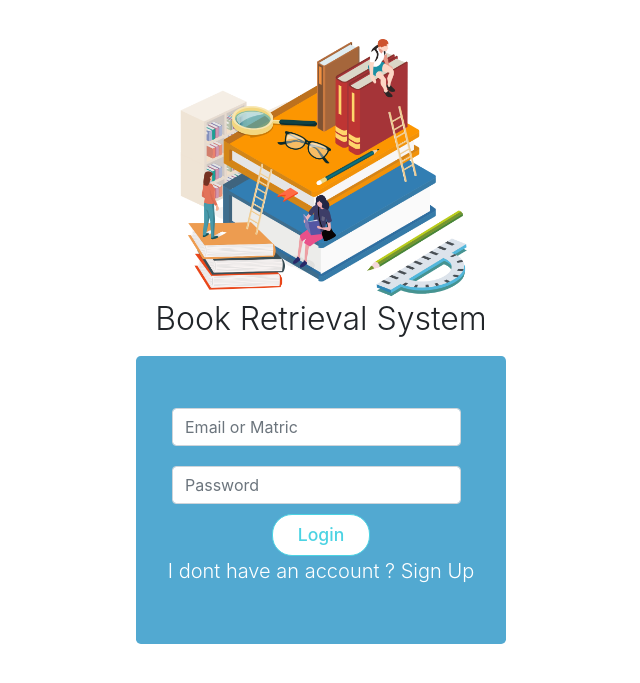
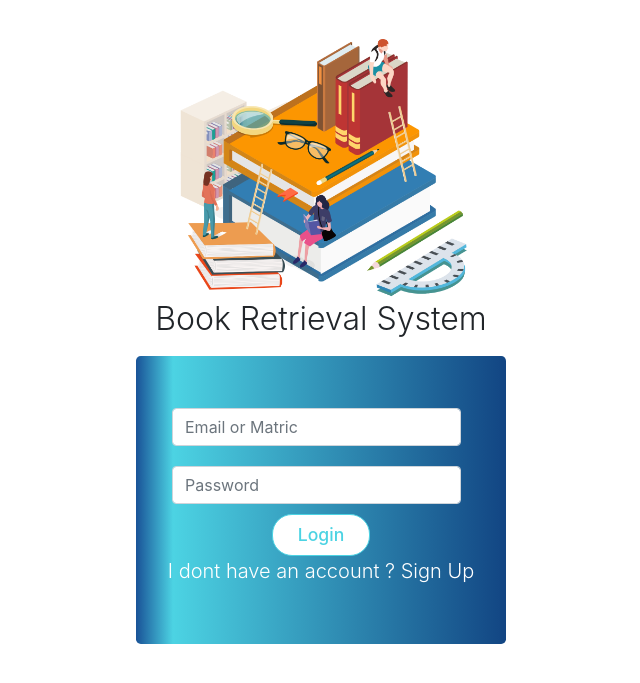
Before and after one commit to xlassix/Book-retrieval-system, a Django app: page / in a window 1280 px wide. Shown: the top 683 px of the page, without its empty margins (319-959 px from the left). Run offline with Django 3.2, Linux system fonts and the light colour scheme; some libraries are stand-ins or nearby versions.

Commit message:
Update style.css

```diff
--- a/static/css/style.css
+++ b/static/css/style.css
@@ -7,7 +7,9 @@
 
 .jumbotron{
     padding: 2rem 1rem;
-    background-color: rgb(82, 169, 209);
+
+    background: -webkit-gradient(linear, left top, right top, from(#195297), color-stop(25%, #4cd3e3), to(#195297));
+    background: linear-gradient(to right, #195297 0%, #4cd3e3 10%,#124583  100%);
 }
 
 
```
